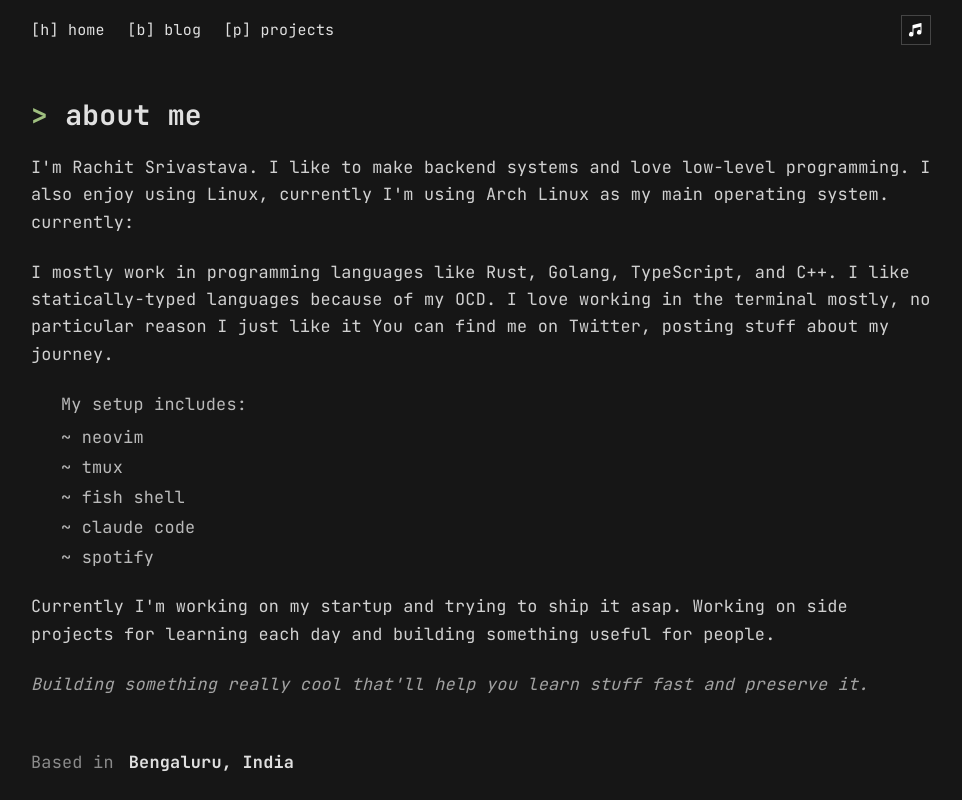
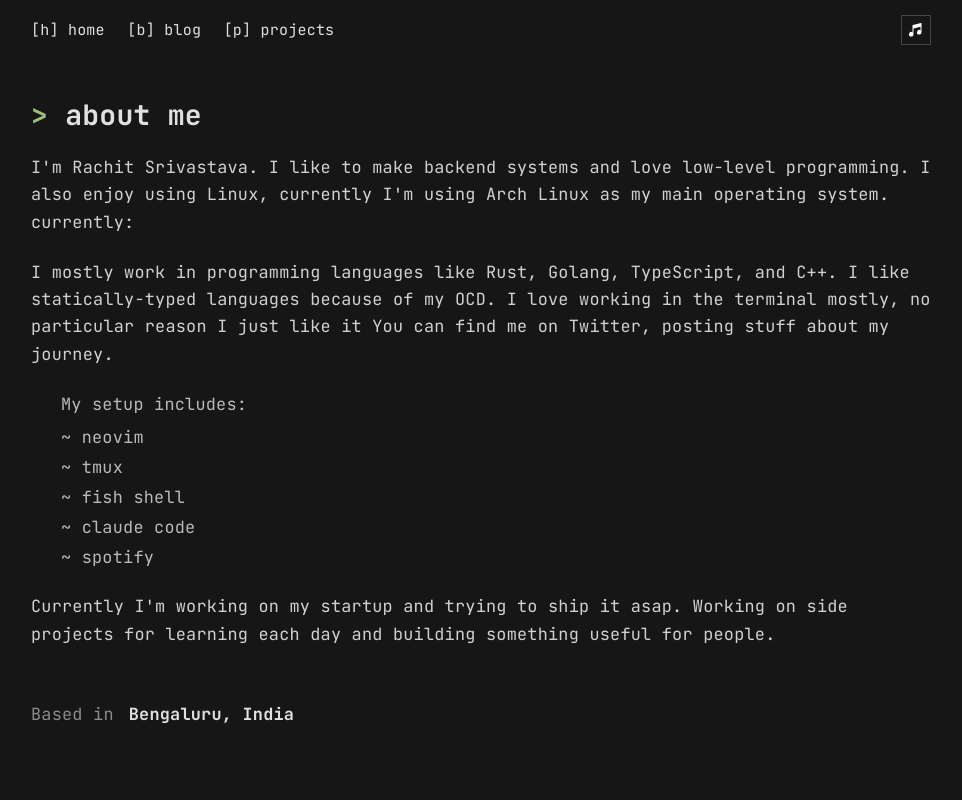
Before and after one commit to Ethics03/rachitt.dev, a Next.js app: page /about in a window 1280 px wide. Shown: the whole page, without its empty margins (159-1121 px from the left). Built offline with nearby package versions, Linux system fonts and the light colour scheme.

Commit message:
about page change

```diff
--- a/src/app/about/page.tsx
+++ b/src/app/about/page.tsx
@@ -38,10 +38,6 @@ export default function About() {
             something useful for people.
           </p>
 
-          <p className="text-white/60 text-lg italic">
-            Building something really cool that'll help you learn stuff fast and
-            preserve it.
-          </p>
         </div>
 
         <div className="mt-8 flex gap-4 text-lg">
```
